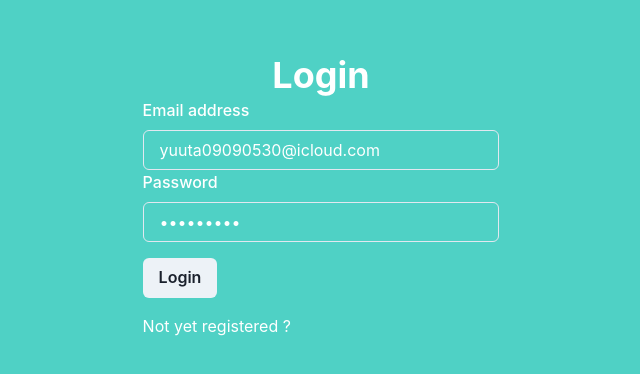
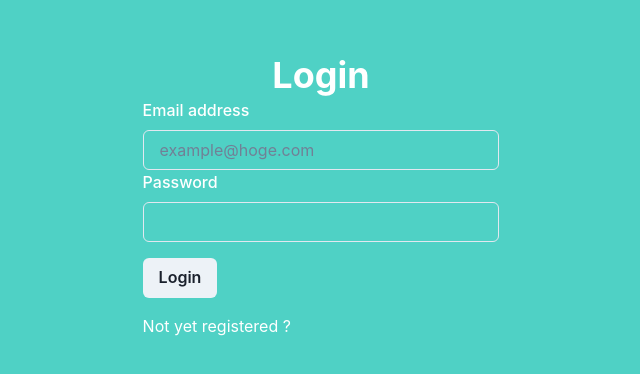
Before and after one commit to Yuta123456/need-food, a Next.js app: page /login in a window 1280 px wide. Shown: the part 204-578 px from the top of the page, without its empty margins (319-959 px from the left). Built offline with nearby package versions, Linux system fonts and the light colour scheme.

Commit message:
warning 解消

```diff
--- a/pages/login.tsx
+++ b/pages/login.tsx
@@ -5,10 +5,10 @@ import {
   createUserWithEmailAndPassword,
   signInWithEmailAndPassword,
 } from "firebase/auth";
-import { auth } from "../FirebaseConfig.js";
 import { userState } from "./index";
 import { useRecoilState } from "recoil";
 import { useRouter } from "next/router.js";
+import { auth } from "../FirebaseConfig";
 const Login = () => {
   const [isRegister, setIsRegister] = useState(false);
   const [_, setIsLogin] = useRecoilState(userState);
@@ -54,17 +54,17 @@ const Login = () => {
             type="email"
             placeholder="example@hoge.com"
             isRequired
+            id="email"
             ref={emailRef}
             color="White"
-            value="yuuta09090530@icloud.com"
           />
           <FormLabel color="white">Password</FormLabel>
           <Input
             type="password"
+            id="password"
             isRequired
             ref={passwordRef}
             color="White"
-            value="Yuuta0909"
           />
           <Button mt={4} onClick={handleSubmit}>
             Login
```
